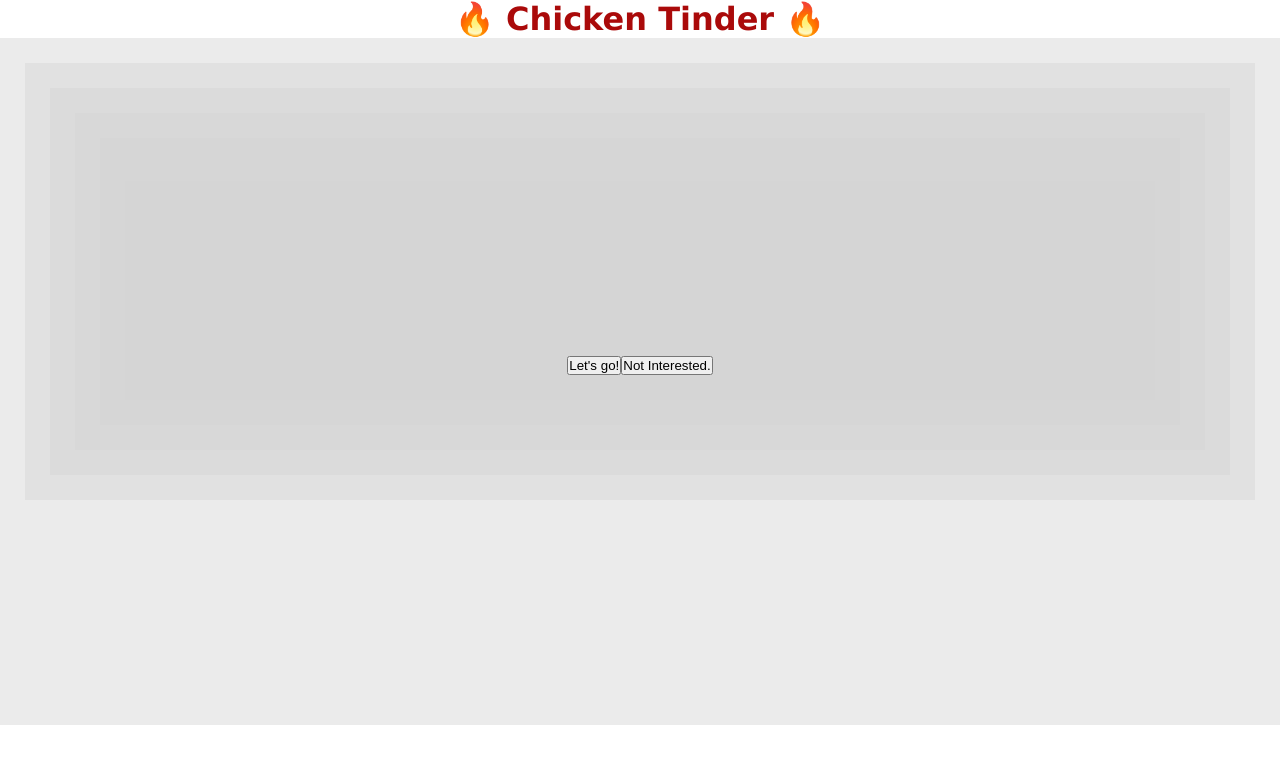
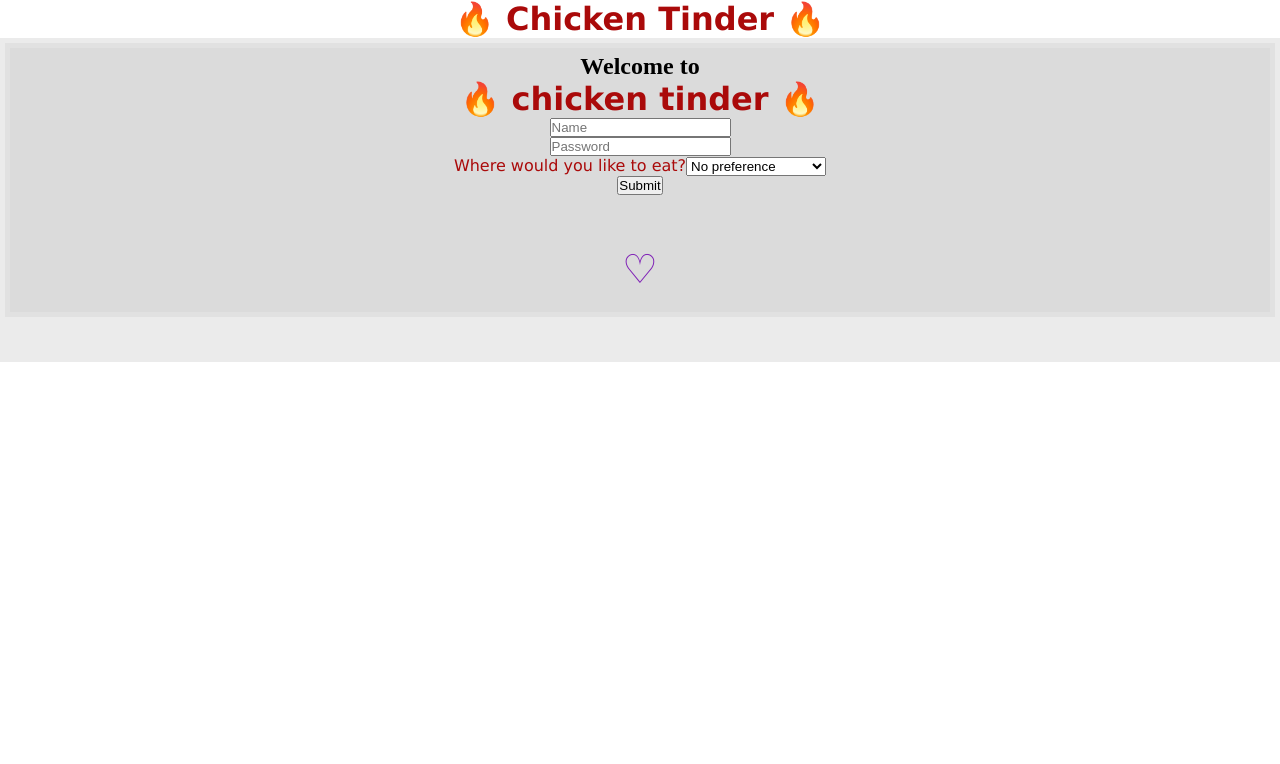
Before and after one commit to Codeology/ChickenTinder, a React (Create React App) app in the folder chicken-tinder-app/: page / in a window 1280 px wide. Shown: the top 764 px of the page. Built offline with nearby package versions, Linux system fonts and the light colour scheme.

Commit message:
added functionality to front page. Prepping to add a SQL database for users and restaurants.

```diff
--- a/chicken-tinder-app/src/Components/Condition.js
+++ b/chicken-tinder-app/src/Components/Condition.js
@@ -5,83 +5,102 @@
 import Match from "./Match";
 import Front from "./Front";
 
-//fill with backend data
-
-
-
-
-
-
-// function Condition (props) {
-//     // fetch("http://localhost:3000")
-//     //     .then(data => profile = data);
-//     // var profile = {};
-
-//         var profile = {
-//             name: 'Sliver Pizzeria',
-//             imgURL: 'https://hoodline.imgix.net/uploads/story/image/213584/SLIVER_Pizzeria_Photo_1_Enhanced.jpg?auto=format',
-//             rating: '4.5 stars',
-//             location: '2468 Telegraph Ave.',
-//             match: false
-//           };
-
-//     if(profile.match) {
-//         return <Match
-//                   name={profile.name}
-//                   imgURL={profile.imgURL}
-//                   rating={profile.rating}
-//                   location={profile.location}
-//                   />;
-//     } else {
-//         return <Profile
-//                   name={profile.name}
-//                   imgURL={profile.imgURL}
-//                   rating={profile.rating}
-//                   location={profile.location}
-//                   />;
-//     }
-// }
 
 class Condition extends React.Component{
     constructor() {
         super();
-        this.restaurant = {};
-        this.createRestaurantObject = this.createRestaurantObject.bind(this);
+        this.state = {
+            name: "",
+            password: "",
+            location: "noPref",
+            startUp : true
+        }
+        this.handleChange = this.handleChange.bind(this)
+        this.handleSubmit = this.handleSubmit.bind(this)
     }
 
-    createRestaurantObject(data) {
-        this.restaurant = data;
+    handleChange(event) {
+        const {name, value} = event.target
+        this.setState({ [name]: value })
+    }
+
+    async handleSubmit(event) {
+        //check password and match group together
+        //render swipe page
+        // ReactDOM.render(
+        //     <Profile />,
+        //     document.getElementById('profile')
+        // );
+        //this.setState({shouldRender: false});
+        //Condition.renderFront = false;
+        // return <Condition />;
+        event.preventDefault();
+        let response = await fetch("http://localhost:5000", {
+                method: "POST",
+                headers: {
+                    'Content-Type': 'application/json'
+                },
+                body: JSON.stringify(this.state),
+            }
+        )
+        let data = await response.json();
+        data = JSON.stringify(data);
+        data = JSON.parse(data); //in backend we want to check for the user data and return that they should start swiping
+        console.log(data)
+        this.setState({
+            startUp : data['startUp']
+        })
     }
 
     render() {
-        // var profile = {
-        //     name: 'Sliver Pizzeria',
-        //     imgURL: 'https://hoodline.imgix.net/uploads/story/image/213584/SLIVER_Pizzeria_Photo_1_Enhanced.jpg?auto=format',
-        //     rating: '4.5 stars',
-        //     location: '2468 Telegraph Ave.',
-        //     match: false,
-        //     front: false
-        //   };
-
-        // fetch("http://localhost:5000")
-        //     .then(data => {this.createRestaurantObject(data)});
-
-
+        if (this.state.startUp) {
+            return (
+                <div id='frontPage'>
+                        <h2>Welcome to</h2>
+                        <h1>🔥 chicken tinder 🔥</h1>
+                        <form onSubmit={this.handleSubmit}>
+                            <input
+                                type="text"
+                                value={this.state.name}
+                                name="name"
+                                placeholder="Name"
+                                onChange={this.handleChange}
+                            />
+                            <br />
+                            <input
+                                type="password"
+                                value={this.state.password}
+                                name="password"
+                                placeholder="Password"
+                                onChange={this.handleChange}
+                            />
+                            <br />
+                            <label>Where would you like to eat?</label>
+                            <select
+                                value={this.state.location}
+                                onChange={this.handleChange}
+                                name="location"
+                            >
+                                <option value="South Side">South Side</option>
+                                <option value="North Side">North Side</option>
+                                <option value="Elmwood">Elmwood</option>
+                                <option value="Downtown">Downtown Berkeley</option>
+                                <option value="noPref">No preference</option>
+                            </select>
+                            <br />
+                            <button>Submit</button>
+                        </form>
+                        <br/>
+                        <br/>
+                        <p> ♡ </p>
+                </div>
+            )
+        }
             return (<div>
-
-                        <Profile
-                        name={this.restaurant.name}
-                        imgURL={this.restaurant.imgURL}
-                        rating={this.restaurant.rating}
-                        location={this.restaurant.location}
-                        />
-                      </div>);
+                        <Profile pref={this.state.location}/>
+                    </div>);
     }
 }
 
-// ReactDOM.render(
-//     <Condition />,
-//     document.getElementById('profile')
-// )
 
 export default Condition;
--- a/chicken-tinder-app/src/Components/Profile.js
+++ b/chicken-tinder-app/src/Components/Profile.js
@@ -14,73 +14,150 @@
 
 
 class Profile extends React.Component {
-    constructor() {
-        super();
-        this.restaurant = {};
+    constructor(props) {
+        super(props);
+        this.restaurant = {}
+        this.state = {
+            restaurant : {},
+            count: 0,
+            match: false,
+            pref: this.props.pref
+        }
         this.createRestaurantObject = this.createRestaurantObject.bind(this);
     }
 
     createRestaurantObject(data) {
-        this.restaurant = data;
+        this.setState({restaurant : data});
     }
     //handleClick method
       //Checks if a match
       //If yes, render match page
       //If no, make next API call and re-populate that page with new restuarant
-    afterSubmit(event) {
-        console.log("hiiii")
-        fetch("http://localhost:5000", {
+    // afterSubmit(event) {
+    //     event.preventDefault();
+    //     console.log("hiiii")
+    //     let state = this.setState;
+    //     fetch("http://localhost:5000", {
+    //             method: "POST",
+    //             headers: {
+    //                 'Content-Type': 'application/html'
+    //             }
+    //         }
+    //     ).then(function(response) {
+    //         console.log(response.headers.get('Content-Length'))
+    //         response.json().then(v => {
+    //             console.log(v[0]);
+    //             state({restaurant: v});
+    //         })
+    //     })
+
+    // }
+
+    async afterSubmitNo(event) {
+        event.preventDefault();
+        this.setState({
+            count : this.state.count + 1
+        })
+        let response = await fetch("http://localhost:5000", {
                 method: "POST",
                 headers: {
                     'Content-Type': 'application/json'
-                }
+                },
+                body: JSON.stringify(this.state)
             }
-        ).then(function(response) {
-            console.log(response.headers.get('Content-Length'))
-            console.log(response)
+        )
+        //console.log(event);
+        let data = await response.json();
+        data = JSON.stringify(data);
+        data = JSON.parse(data);
+        //console.log(data)
+        this.createRestaurantObject(data);
+        console.log(this.restaurant.NAME);
+    }
+
+    async afterSubmitYes(event) {
+        event.preventDefault();
+        this.setState({
+            count : this.state.count - 1
         })
-            //.then(data => {this.createRestaurantObject(data)})
-            .then(data => console.log(data));
-        event.preventDefault();
+        this.setState({match : true});
+        // let response = await fetch("http://localhost:5000", {
+        //         method: "POST",
+        //         headers: {
+        //             'Content-Type': 'application/json'
+        //         },
+        //         body: JSON.stringify(this.state)
+        //     }
+        // )
+        // console.log(event);
+        // let data = await response.json();
+        // data = JSON.stringify(data);
+        // data = JSON.parse(data);
+        // console.log(data)
+        // this.createRestaurantObject(data);
+        // console.log(this.restaurant.NAME);
     }
 
     render() {
-        if (this.restaurant.match) {
+        if (this.state.match) {
             return (
                 <Match
-                name={this.restaurant.name}
-                imgURL={this.restaurant.imgURL}
-                rating={this.restaurant.rating}
-                location={this.restaurant.location}
+                name={this.state.restaurant.NAME}
+                imgURL={this.state.restaurant.PICTURE}
+                rating={this.state.restaurant.YELP_RATING}
+                location={this.state.restaurant.LOCATION}
                 />
             )
         }
+        if (Object.keys(this.state.restaurant).length === 0) {
+            console.log('hello')
+            return(
+                <div>
+                    <p>How to play:</p>
+                    <p> 1. Swipe right if you wanna eat at the restaurant.
+                        2. Swipe left if you don't!
+                        I hope you're hungry!
+                        Ready to start swiping?
+                    </p>
+                    <div>
+                        <form onSubmit={e => this.afterSubmitNo(e)}>
+                        <input type="submit" name='swipe' value="I'm ready!"/>
+                        </form>
+                    </div>
+                </div>
+            )
+        } else {
+            console.log(this.state)
         return (
+
             <div className="Profile">
                 <div className="RestaurantInfo">
                 <img
                     className="img"
-                    src={this.restaurant.imgURL}
-                    alt={this.restaurant.name}
+                    src={this.state.restaurant.PICTURE}
+                    alt={this.state.restaurant.NAME}
                 />
                 <div className="RestaurantInfo-Name">
-                    {this.restaurant.name}
+                    {this.state.restaurant.NAME}
                 </div>
                 <div className="RestaurantInfo-Rating">
-                    {this.restaurant.rating}
+                    {this.state.restaurant.YELP_RATING}
                 </div>
                 <div className="RestaurantInfo-Loc">
-                    {this.restaurant.location}
+                    {this.state.restaurant.LOCATION}
                 </div>
                 <div>
-                    <form onSubmit={this.afterSubmit}>
+                    <form onSubmit={e => this.afterSubmitYes(e)}>
                     <input type="submit" name='swipe' value="Let's go!"/>
+                    </form>
+                    <form onSubmit={e => this.afterSubmitNo(e)}>
                     <input type="submit" name='swipe' value="Not Interested."/>
                     </form>
                 </div>
                 </div>
             </div>
         );
+        }
     }
 }
 
--- a/chicken-tinder-app/src/index.css
+++ b/chicken-tinder-app/src/index.css
@@ -1,6 +1,10 @@
 div {
     background-color: rgba(211, 211, 211, 0.459);
-    padding: 25px;
+    padding: 5px;
+}
+img {
+    max-height: 500px;
+    min-height: 500px;
 }
 h1 {
     text-align: center;
```
Also changed, not shown: 1 other file (tests, documents, lock files or other folders).
